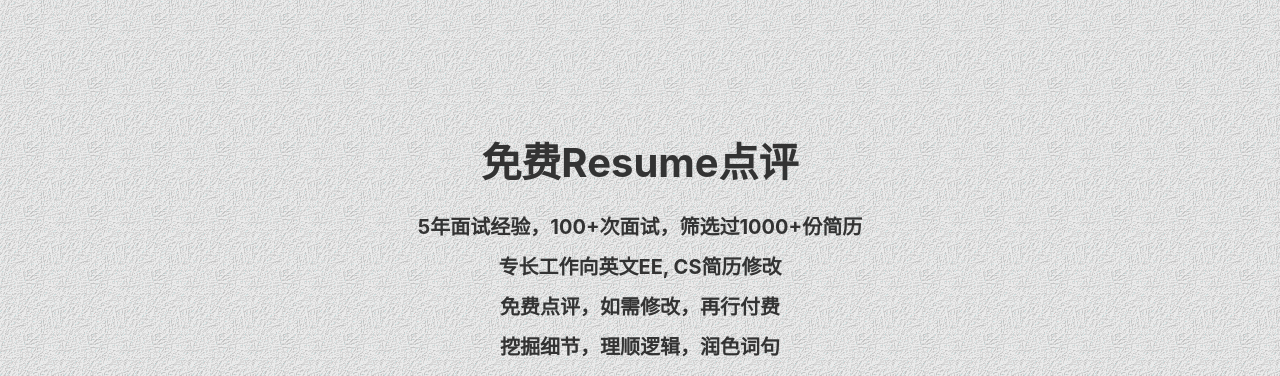
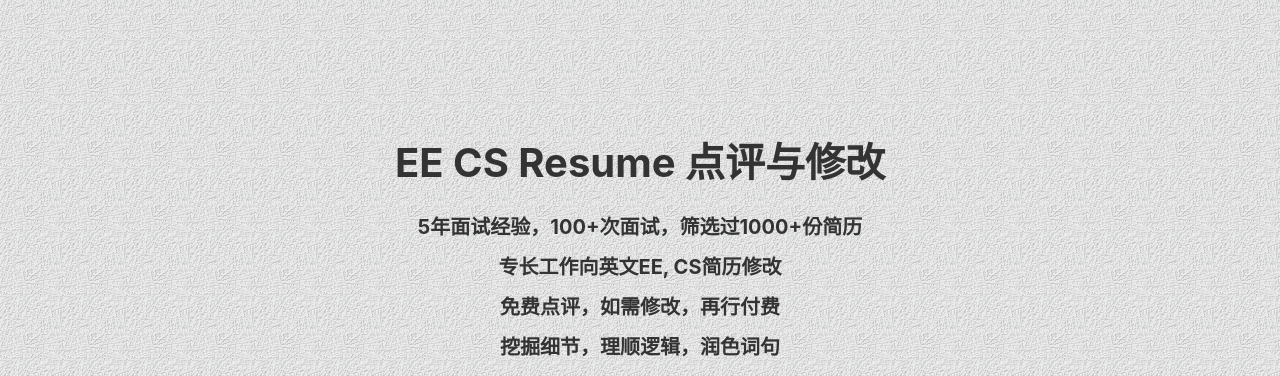
Before and after one commit to gaogaotiantian/eecsresume, a Flask app: template templates/index.html in a window 1280 px wide. Shown: the part 52-428 px from the top of the page. Run offline with Flask 2, Linux system fonts and the light colour scheme; the template is opened without the code that fills it, so the values that code supplies are empty; parts of the project's set-up code (start-up, migrations or seed data) failed here and were passed over; some libraries are stand-ins or nearby versions.

Commit message:
change h1

```diff
--- a/templates/index.html
+++ b/templates/index.html
@@ -5,7 +5,7 @@
     {% include 'navbar.html' %}
     <main role="main" class="inner cover">
       <div id="main-content">
-        <h1 class="cover-heading py-3">免费Resume点评</h1>
+        <h1 class="cover-heading py-3">EE CS Resume 点评与修改</h1>
         <h3 class="lead py-1">5年面试经验，100+次面试，筛选过1000+份简历</h3>
         <h3 class="lead py-1">专长工作向英文EE, CS简历修改</h3>
         <h3 class="lead py-1">免费点评，如需修改，再行付费</h3>
```
